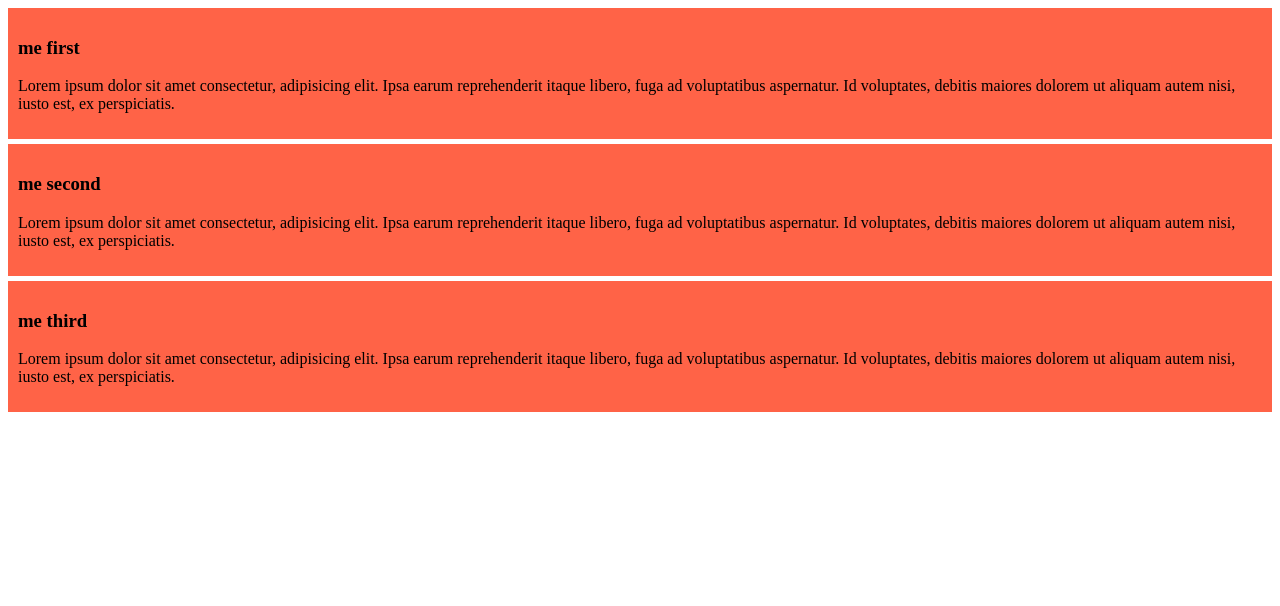
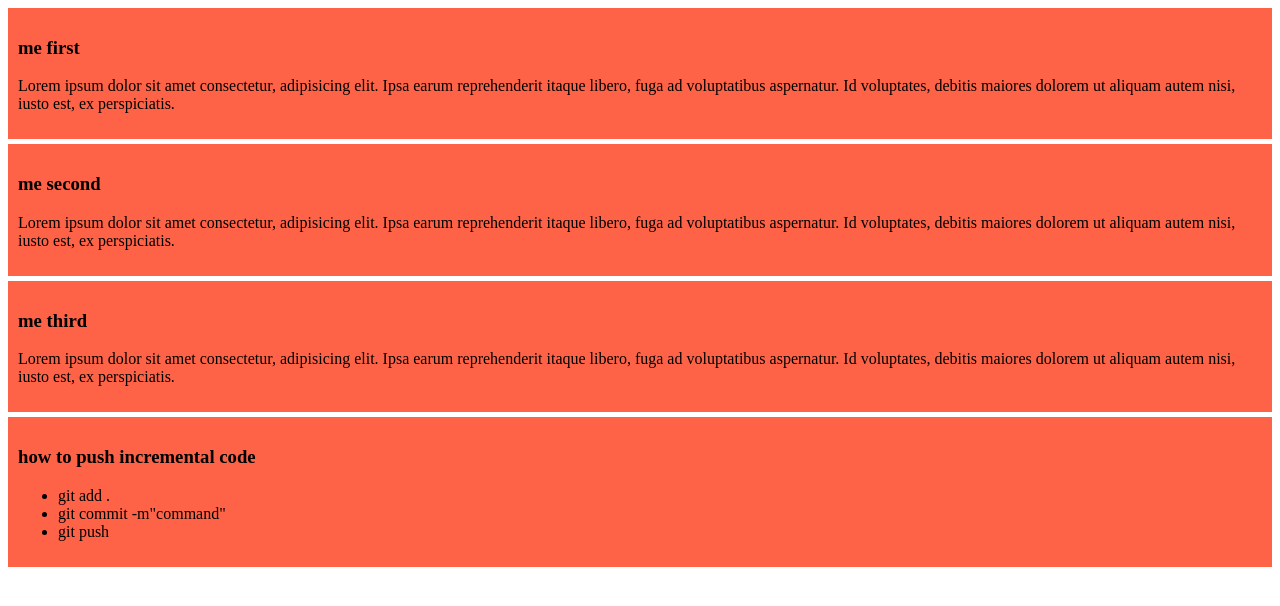
Before and after one commit to tayebidev/my-second-repository, a plain HTML site: page index.html in a window 1280 px wide. Drawn offline with Linux system fonts and the light colour scheme.

Commit message:
added the ul list

```diff
--- a/index.html
+++ b/index.html
@@ -22,5 +22,14 @@
         <p>Lorem ipsum dolor sit amet consectetur, adipisicing elit. Ipsa earum reprehenderit itaque libero, fuga ad voluptatibus aspernatur. Id voluptates, debitis maiores dolorem ut aliquam autem nisi, iusto est, ex perspiciatis.
         </p>
     </div>
+
+    <div>
+        <h3>how to push incremental code</h3>
+        <ul>
+            <li>git add .</li>
+            <li>git commit -m"command"</li>
+            <li>git push</li>
+        </ul>
+    </div>
 </body>
 </html>
```
